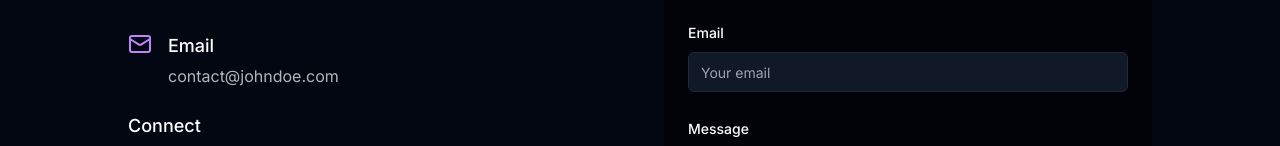
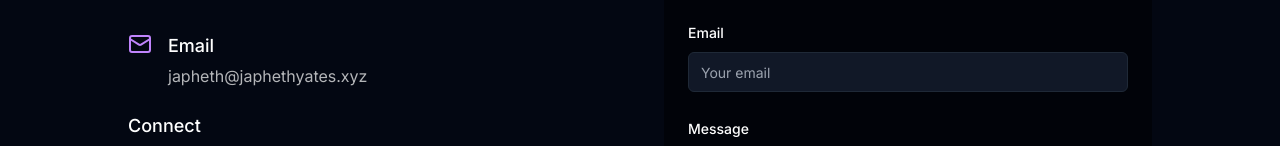
Before and after one commit to 0zero/0zero.github.io, a Next.js app: page /contact in a window 1280 px wide. Shown: the part 631-777 px from the top of the page. Built offline with nearby package versions, Linux system fonts and the light colour scheme.

Commit message:
feat: update email

```diff
--- a/app/contact/page.tsx
+++ b/app/contact/page.tsx
@@ -42,7 +42,7 @@ export default function ContactPage() {
                   <Mail className="mr-4 h-6 w-6 text-purple-400" />
                   <div>
                     <h3 className="text-lg font-medium text-white">Email</h3>
-                    <p className="mt-1 text-white/70">contact@johndoe.com</p>
+                    <p className="mt-1 text-white/70">japheth@japhethyates.xyz</p>
                   </div>
                 </div>
 
--- a/components/footer.tsx
+++ b/components/footer.tsx
@@ -30,7 +30,7 @@ export default function Footer() {
             </nav>
           </div>
           <div className="flex gap-4">
-            <Link href="mailto:contact@johndoe.com" aria-label="Email" className="text-white/70 hover:text-white">
+            <Link href="mailto:japheth@japhethyates.xyz" aria-label="Email" className="text-white/70 hover:text-white">
               <Mail className="h-5 w-5" />
             </Link>
             <Link
```
